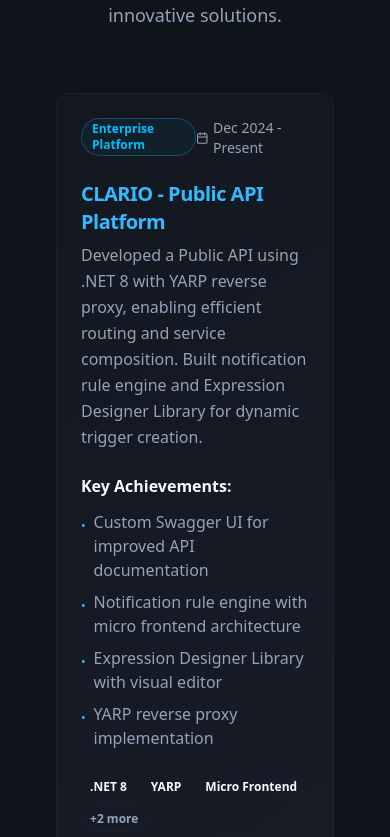
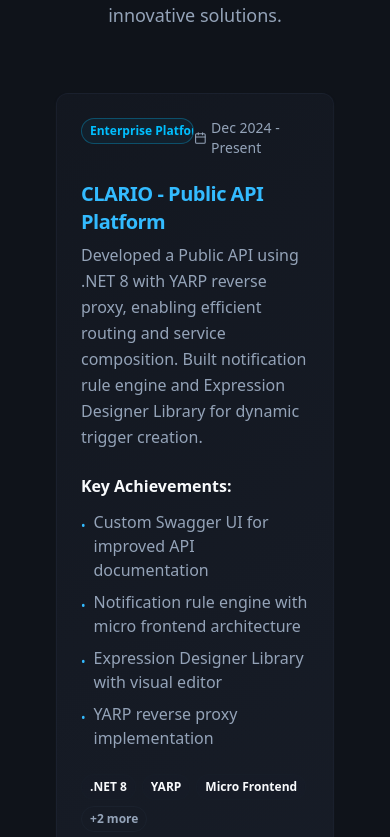
Before and after one commit to devendramilmile121/portfolio, a React (Vite) app: page / in a window 390 px wide. Shown: the part 5407-6244 px from the top of the page. Built offline with nearby package versions, Linux system fonts and the light colour scheme.

Commit message:
Fix chips on mobile view
Apply the same mobile view fix for technology chips to the Enterprise Platform section.

```diff
--- a/src/components/Projects.tsx
+++ b/src/components/Projects.tsx
@@ -84,7 +84,7 @@ export const Projects = () => {
             >
               <CardHeader>
                 <div className="flex justify-between items-start mb-4">
-                  <Badge variant="outline" className="border-accent/30 text-accent bg-accent/5">
+                  <Badge variant="outline" className="border-accent/30 text-accent bg-accent/5 text-xs px-2 py-1 max-w-[120px] truncate">
                     {project.type}
                   </Badge>
                   <div className="flex items-center gap-1 text-sm text-muted-foreground">
```
